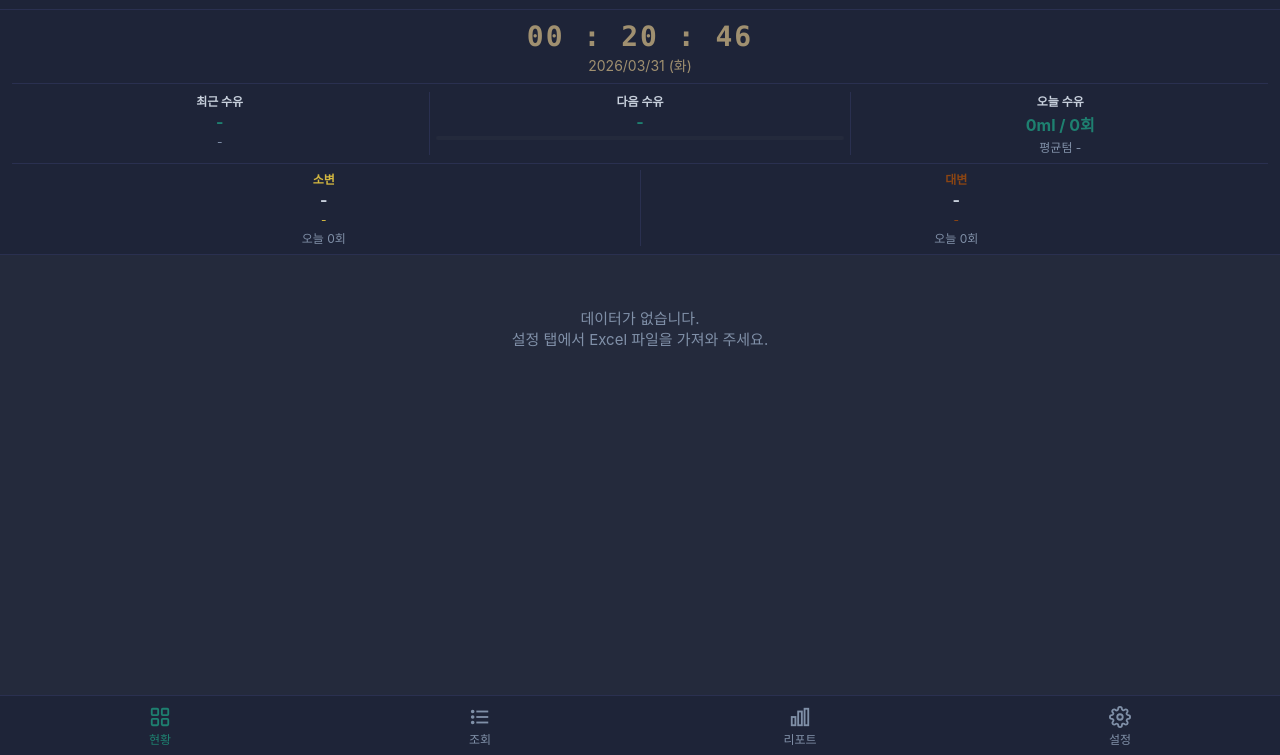
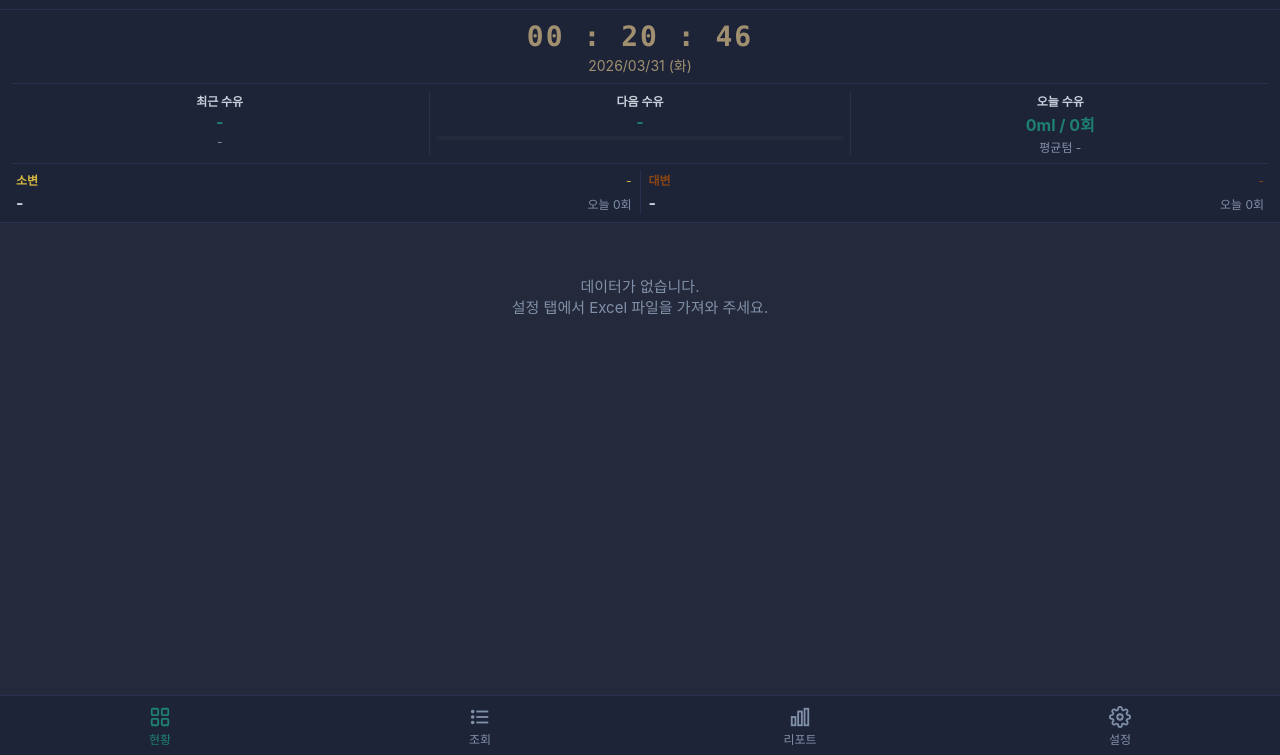
Before and after one commit to keichi-gentle/gichan-viewer, a plain HTML site: page src/gichan-viewer/index.html in a window 1280 px wide. Shown: the part 45-800 px from the top of the page. Drawn offline with Linux system fonts and the light colour scheme.

Commit message:
전광판 배변 레이아웃 2행 컴팩트 변경
- 4행(라벨/시간/경과/횟수) → 2행(라벨+경과 / 시간+횟수) 변경
- 좌우 space-between 배치로 가로 공간 활용
- 글자 크기/색상/정렬 기존 유지

Co-Authored-By: Claude Opus 4.6 (1M context) <noreply@anthropic.com>

```diff
--- a/src/gichan-viewer/css/style.css
+++ b/src/gichan-viewer/css/style.css
@@ -350,5 +350,10 @@ select, input[type="text"] {
   padding-top: 6px;
 }
 
-.sb-bowel-half { flex: 1; text-align: center; }
+.sb-bowel-half { flex: 1; }
 .sb-bowel-divider { width: 1px; background: var(--border); margin: 0 4px; }
+.sb-bowel-row {
+  display: flex; align-items: baseline;
+  justify-content: space-between;
+  padding: 1px 4px;
+}
--- a/src/gichan-viewer/js/scoreboard.js
+++ b/src/gichan-viewer/js/scoreboard.js
@@ -115,17 +115,25 @@ function render(container) {
 
       <div class="sb-bowel">
         <div class="sb-bowel-half">
+          <div class="sb-bowel-row">
             <div class="sb-label" style="color:var(--cat-urine)">소변</div>
+            <div class="sb-sub" style="color:var(--cat-urine)">${formatShortElapsed(urineMs)}</div>
+          </div>
+          <div class="sb-bowel-row">
             <div class="sb-value">${urineTime}</div>
-          <div class="sb-sub" style="color:var(--cat-urine)">${formatShortElapsed(urineMs)}</div>
             <div class="sb-sub">오늘 ${summary.urineCount}회</div>
+          </div>
         </div>
         <div class="sb-bowel-divider"></div>
         <div class="sb-bowel-half">
+          <div class="sb-bowel-row">
             <div class="sb-label" style="color:var(--cat-stool)">대변</div>
+            <div class="sb-sub" style="color:var(--cat-stool)">${formatShortElapsed(stoolMs)}</div>
+          </div>
+          <div class="sb-bowel-row">
             <div class="sb-value">${stoolTime}</div>
-          <div class="sb-sub" style="color:var(--cat-stool)">${formatShortElapsed(stoolMs)}</div>
             <div class="sb-sub">오늘 ${summary.stoolCount}회</div>
+          </div>
         </div>
       </div>
     </div>`;
--- a/src/gichan-viewer/sw.js
+++ b/src/gichan-viewer/sw.js
@@ -1,4 +1,4 @@
-const CACHE_NAME = 'gichan-viewer-v4';
+const CACHE_NAME = 'gichan-viewer-v5';
 const ASSETS = [
   './',
   './index.html',
```
Lines whose indentation alone changed are shown as unchanged.
